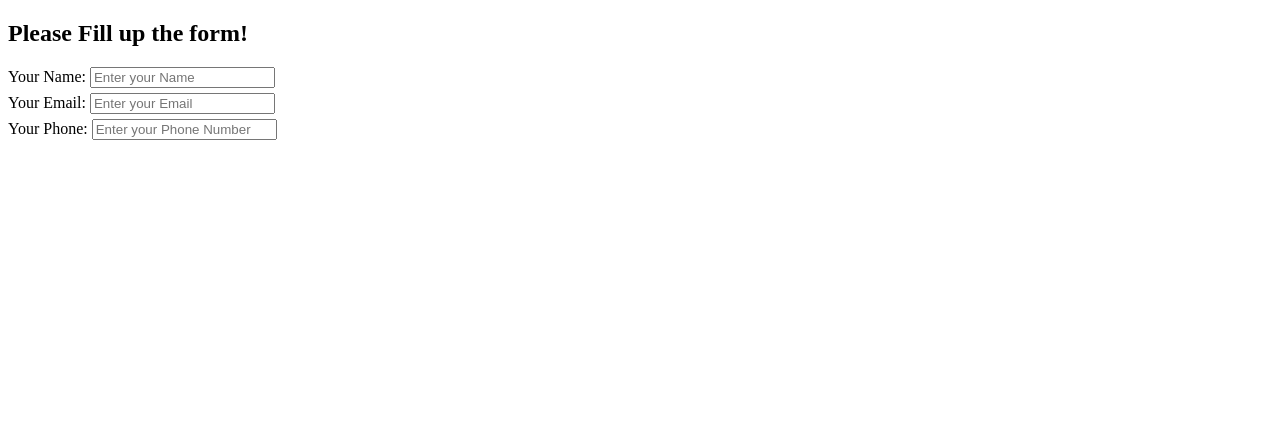
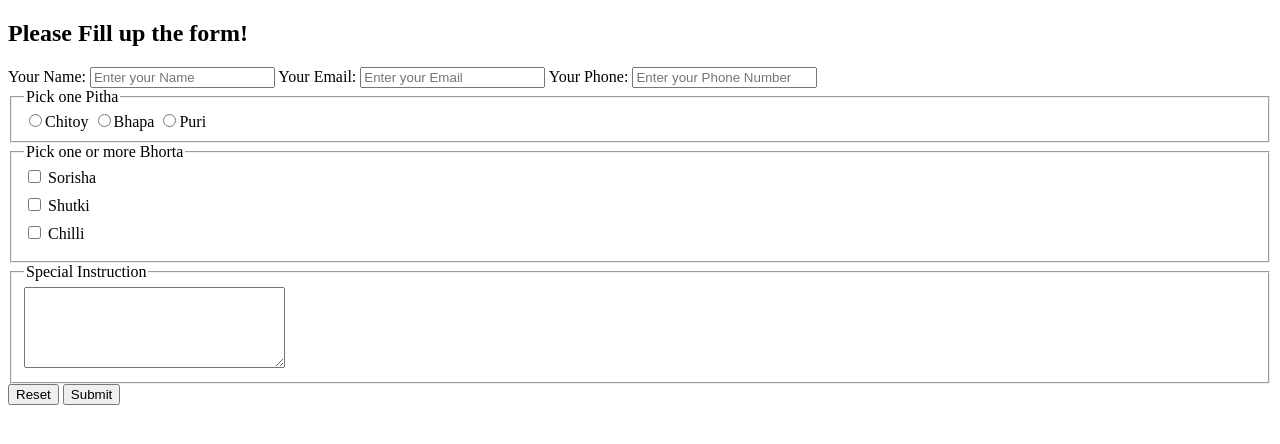
Before and after one commit to Shaikat0079/html-five, a plain HTML site: page form.html in a window 1280 px wide. Drawn offline with Linux system fonts and the light colour scheme.

Commit message:
Added Form in html

```diff
--- a/form.html
+++ b/form.html
@@ -1,38 +1,85 @@
 <!DOCTYPE html>
 <html lang="en">
   <head>
-    <meta charset="UTF-8">
-    <meta name="viewport" content="width=device-width, initial-scale=1.0">
+    <meta charset="UTF-8" />
+    <meta name="viewport" content="width=device-width, initial-scale=1.0" />
     <title>Pitha Ghor</title>
     <style>
-        label{
+      /* label{
             display: block;
             margin-bottom: 5px;
+        } */
+      .checkbox-group {
+        display: block;
+        margin-bottom: 8px; /* Space between items */
       }
     </style>
   </head>
   <body>
-    <header>
-
-    </header>
+    <header></header>
     <main>
       <section>
         <h2>Please Fill up the form!</h2>
         <form>
-                <label for="name"> Your Name:
-                    <input id="name" type="text" placeholder="Enter your Name">
+          <label for="name">
+            Your Name:
+            <input id="name" type="text" placeholder="Enter your Name" />
           </label>
-                <label for="email">Your Email:
-                    <input type="email" name="" id="email" placeholder="Enter your Email">
+          <label for="email"
+            >Your Email:
+            <input
+              type="email"
+              name=""
+              id="email"
+              placeholder="Enter your Email"
+            />
           </label>
-                <label for="phone">Your Phone:
-                    <input type="number" name="" id="phone" placeholder="Enter your Phone Number">
+          <label for="phone"
+            >Your Phone:
+            <input
+              type="text"
+              name=""
+              id="phone"
+              placeholder="Enter your Phone Number"
+            />
           </label>
+
+          <fieldset>
+            <legend>Pick one Pitha</legend>
+            <label for="chitoy">
+              <input type="radio" name="pitha" id="chitoy" />Chitoy
+            </label>
+            <label for="bhapa">
+              <input type="radio" name="pitha" id="bhapa" />Bhapa
+            </label>
+            <label for="puri">
+              <input type="radio" name="pitha" id="puri" />Puri
+            </label>
+          </fieldset>
+          <fieldset>
+            <legend>Pick one or more Bhorta</legend>
+            <div class="checkbox-group">
+              <input type="checkbox" name="vorta" id="sorisha" />
+              <label for="sorisha">Sorisha</label>
+            </div>
+            <div class="checkbox-group">
+              <input type="checkbox" name="vorta" id="shutki" />
+              <label for="shutki">Shutki</label>
+            </div>
+            <div class="checkbox-group">
+              <input type="checkbox" name="vorta" id="chilli" />
+              <label for="chilli">Chilli</label>
+            </div>
+          </fieldset>
+          <fieldset>
+            <legend>Special Instruction</legend>
+            <textarea name="" id="" cols="30" rows="5"></textarea>
+          </fieldset>
+          <input type="reset" value="Reset" />
+          <input type="submit" value="Submit">
         </form>
       </section>
     </main>
-    <footer>
-
-    </footer>
+    <footer></footer>
   </body>
 </html>
```
Lines whose indentation alone changed are shown as unchanged.
